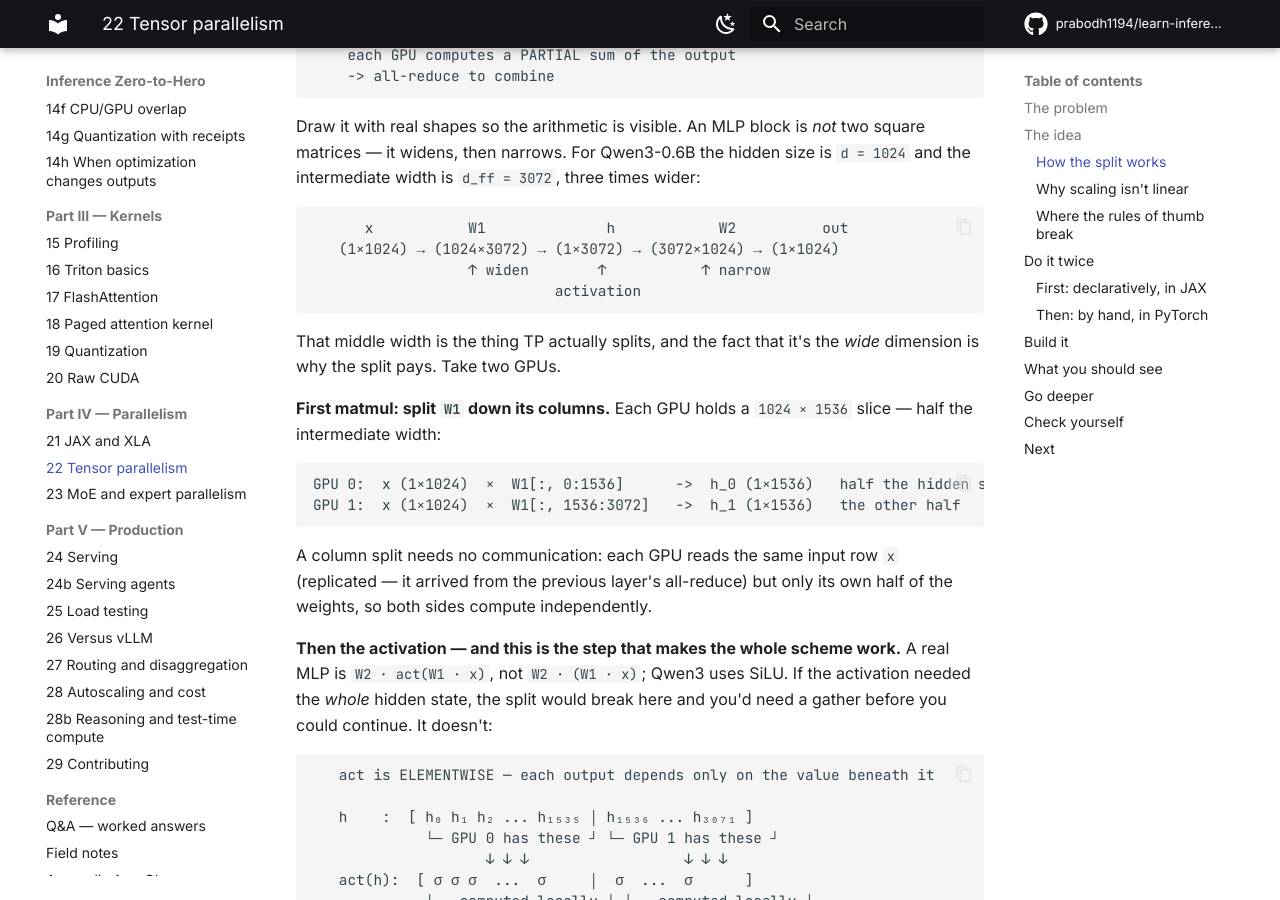
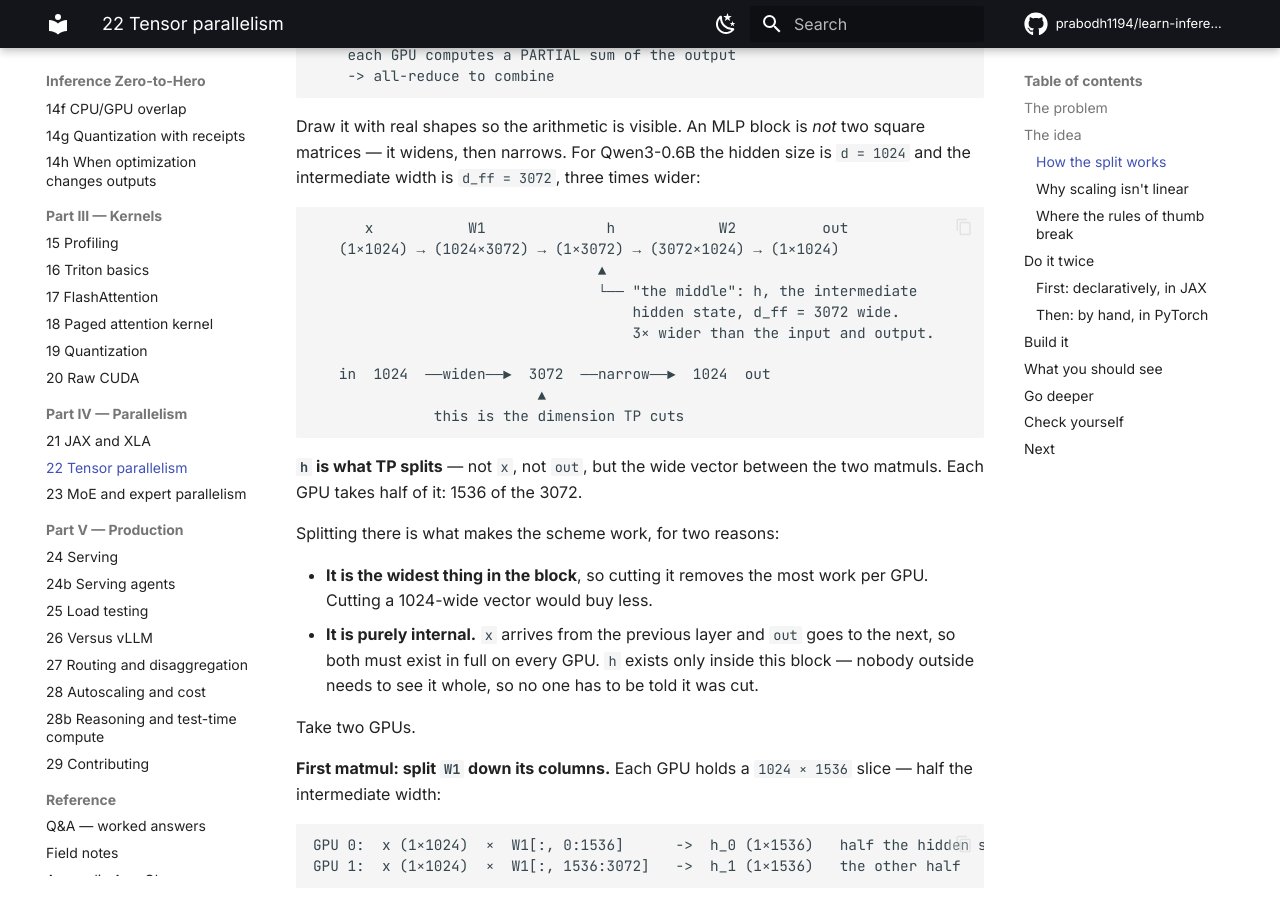
Before and after one commit to prabodh1194/learn-inference, an MkDocs documentation site: the page built from book/22-tensor-parallelism.md, in a window 1280 px wide and 900 px high, scrolled down 2706 px. Built offline with MkDocs 1.6.1 and Material for MkDocs 9.7.7, drawn with Linux system fonts in a browser that asks for light colours; comment, search, counter and statistics services are not loaded.

Commit message:
book: L22 -- say what "the middle" is
"That middle width is the thing TP actually splits" -- but the diagram labelled
that arrow "activation", h was never named in prose, and nothing pointed at
3072. Three names for one thing, none of them clear.

Now the diagram points at it directly: "the middle" is h, the intermediate
hidden state, d_ff = 3072, sitting between the two matmuls -- with a second line
showing the widen/narrow shape (1024 -> 3072 -> 1024) and marking which
dimension gets cut.

Then states plainly that h is what TP splits (not x, not out) and why that
choice is forced, which the lecture previously left as "it's wide so it pays":

- it is the widest thing in the block, so cutting it removes the most work
- it is purely INTERNAL: x arrives from the previous layer and out goes to the
  next, so both must exist in full on every GPU; h exists only inside this
  block, so nobody outside needs to be told it was cut

That second reason is the one that actually explains why the column/row pairing
works, and it was missing.

Shapes verified against models/Qwen3-0.6B/config.json: hidden_size 1024,
intermediate_size 3072 (3x), 1536 per GPU at TP-2.

Co-Authored-By: Claude Opus 5 <noreply@anthropic.com>

````diff
--- a/book/22-tensor-parallelism.md
+++ b/book/22-tensor-parallelism.md
@@ -144,12 +144,29 @@ is `d = 1024` and the intermediate width is `d_ff = 3072`, three times wider:
 ```
       x           W1              h            W2          out
    (1×1024) → (1024×3072) → (1×3072) → (3072×1024) → (1×1024)
-                  ↑ widen        ↑           ↑ narrow
-                            activation
+                                 ▲
+                                 └── "the middle": h, the intermediate
+                                     hidden state, d_ff = 3072 wide.
+                                     3× wider than the input and output.
+
+   in  1024  ──widen──►  3072  ──narrow──►  1024  out
+                          ▲
+              this is the dimension TP cuts
 ```
 
-That middle width is the thing TP actually splits, and the fact that it's the
-*wide* dimension is why the split pays. Take two GPUs.
+**`h` is what TP splits** — not `x`, not `out`, but the wide vector between the
+two matmuls. Each GPU takes half of it: 1536 of the 3072.
+
+Splitting there is what makes the scheme work, for two reasons:
+
+- **It is the widest thing in the block**, so cutting it removes the most work
+  per GPU. Cutting a 1024-wide vector would buy less.
+- **It is purely internal.** `x` arrives from the previous layer and `out` goes
+  to the next, so both must exist in full on every GPU. `h` exists only inside
+  this block — nobody outside needs to see it whole, so no one has to be told
+  it was cut.
+
+Take two GPUs.
 
 **First matmul: split `W1` down its columns.** Each GPU holds a `1024 × 1536`
 slice — half the intermediate width:
````
